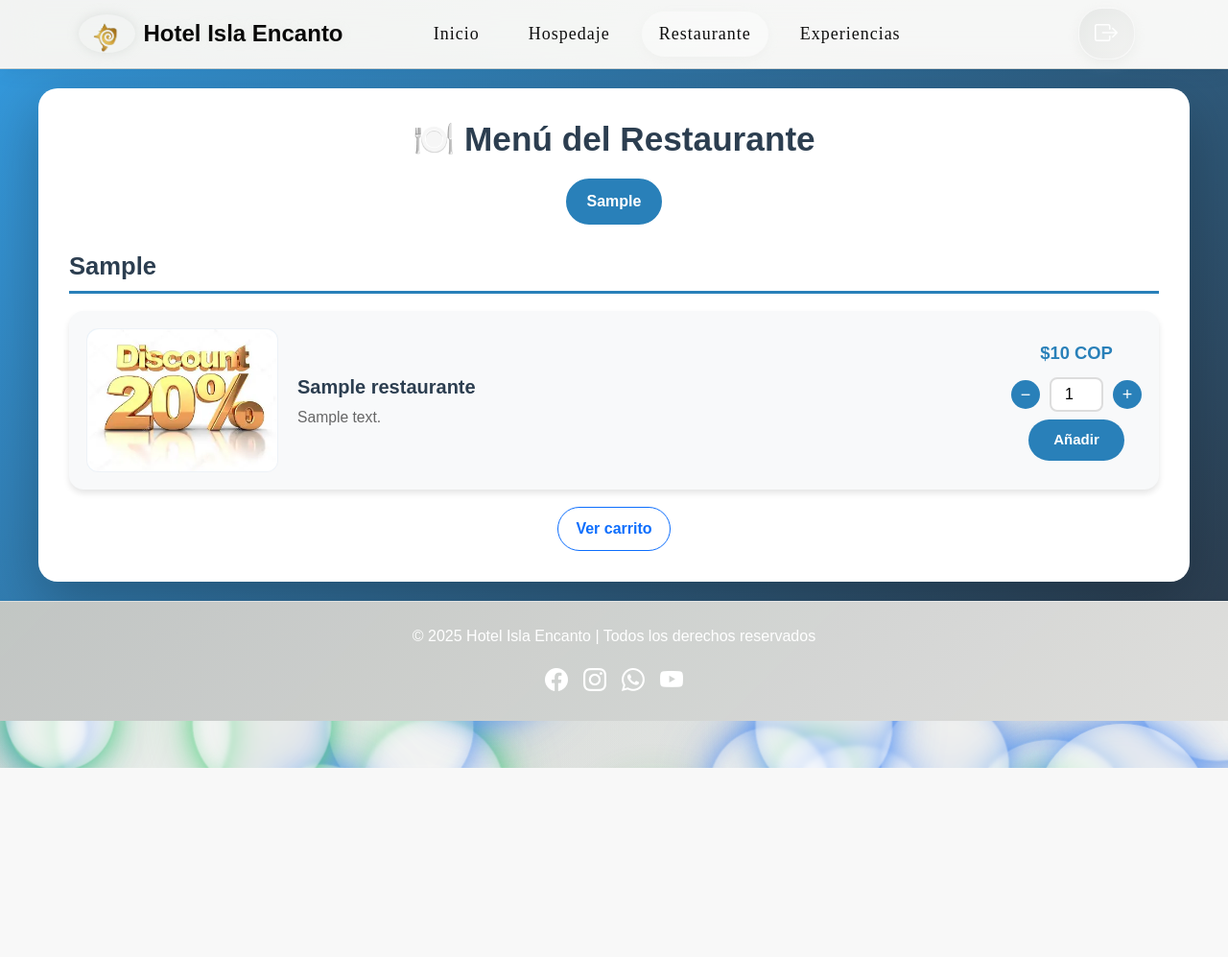
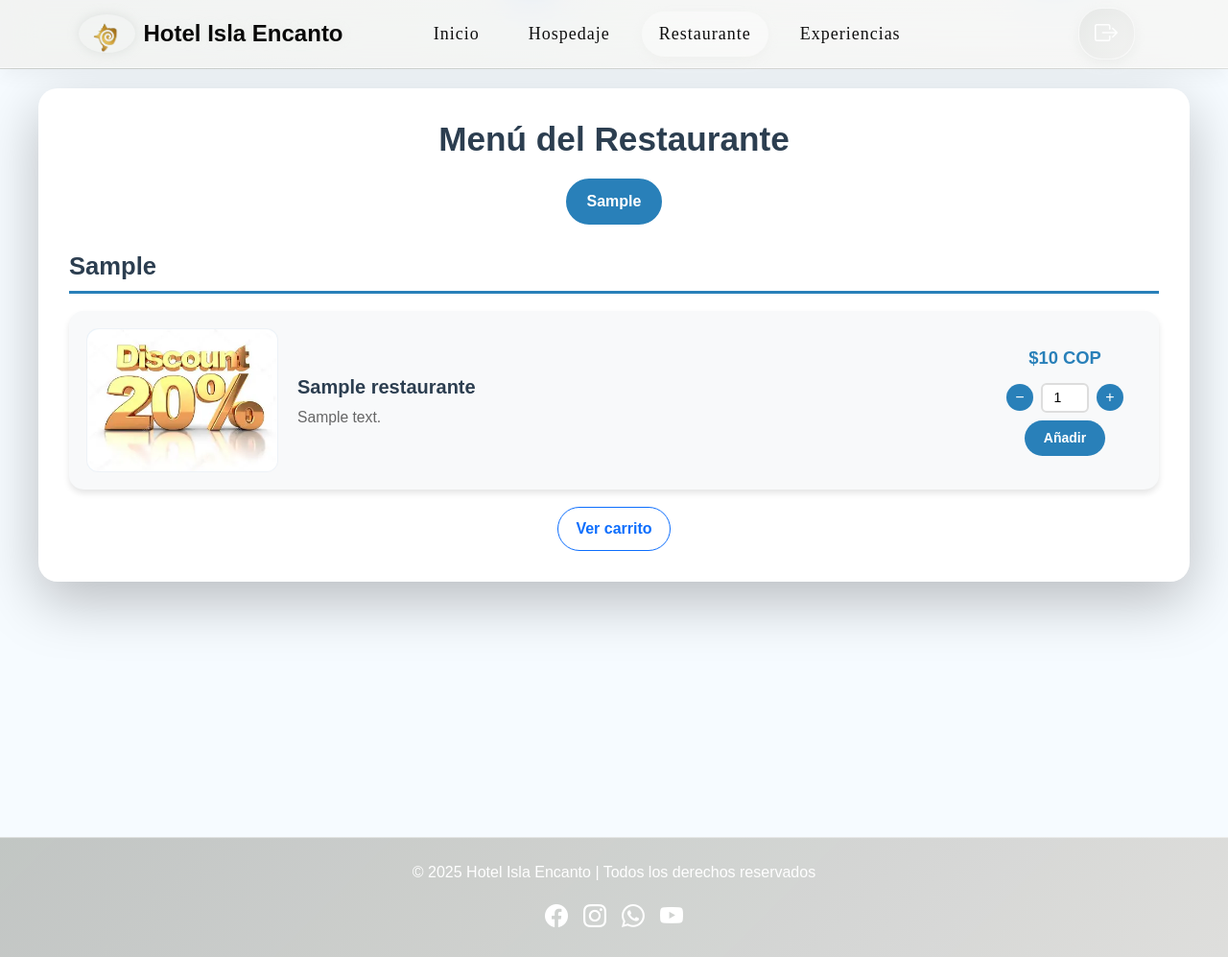
Before and after one commit to Sofiavelasco177/Resort_encanto, a Flask app: page /restaurante_usuario in a window 1280 px wide. Shown: the whole page at 96% size. Before the commit the page ends 800 px from the top, so only its background shows below. Run offline with Flask 3, Linux system fonts and the light colour scheme; tables that the repository leaves empty hold one stand-in row (values such as "Sample post"); parts of the project's set-up code (start-up, migrations or seed data) failed here and were passed over.

Commit message:
Add animated bubble background to menu page
Introduces a visually appealing animated bubble background to restaurante_usuario.html using CSS and JavaScript. Also refines menu item styles for improved layout and appearance, and adjusts some UI element sizes for better consistency.

```diff
--- a/Templates/usuario/restaurante_usuario.html
+++ b/Templates/usuario/restaurante_usuario.html
@@ -4,8 +4,9 @@
 <style>
   /* Página estilo referencia */
   .menu-bg {
-    background: linear-gradient(135deg, #3498db 0%, #2c3e50 100%);
+    background-color: #f6fbff;
     padding: 20px 0;
+    min-height: 100vh;
   }
   .menu-container {
     max-width: 1200px;
@@ -42,13 +43,13 @@
   .item-info { display:flex; flex-direction:column; gap:6px; }
   .item-name { font-size:1.25em; font-weight:800; color:#2c3e50; }
   .item-description { color:#666; font-size:.98em; line-height:1.4; }
-  .item-actions { display:flex; flex-direction:column; align-items:center; gap:12px; }
+  .item-actions { display:flex; flex-direction:column; align-items:center; gap:12px; min-width: 160px; }
   .item-price { font-size:1.15em; font-weight:800; color:#2980b9; }
-  .quantity-control { display:flex; align-items:center; gap:10px; }
-  .quantity-btn { width:30px; height:30px; border:none; background:#2980b9; color:#fff; border-radius:50%; cursor:pointer; font-size:18px; display:flex; align-items:center; justify-content:center; transition:.2s; }
+  .quantity-control { display:flex; align-items:center; gap:8px; justify-content:center; }
+  .quantity-btn { width:28px; height:28px; border:none; background:#2980b9; color:#fff; border-radius:50%; cursor:pointer; font-size:16px; display:flex; align-items:center; justify-content:center; transition:.2s; }
   .quantity-btn:hover { background:#1f618d; transform: scale(1.08); }
-  .quantity-input { width:56px; text-align:center; border:2px solid #ddd; border-radius:8px; padding:4px; font-size:16px; }
-  .add-btn { padding:10px 26px; background:#2980b9; color:#fff; border:none; border-radius:25px; cursor:pointer; font-size:15px; font-weight:700; transition:.2s; }
+  .quantity-input { width:50px; text-align:center; border:2px solid #ddd; border-radius:6px; padding:3px; font-size:14px; }
+  .add-btn { padding:8px 20px; background:#2980b9; color:#fff; border:none; border-radius:20px; cursor:pointer; font-size:14px; font-weight:700; transition:.2s; white-space: nowrap; }
   .add-btn:hover { background:#1f618d; transform: scale(1.03); }
   @media (max-width: 768px){
     .menu-item { grid-template-columns: 1fr; text-align:center; }
@@ -57,11 +58,42 @@
   }
   .cart-cta { display:flex; justify-content:center; margin-top: 10px; }
   .cart-cta .btn { border-radius:25px; padding:10px 18px; font-weight:700; }
+
+  /* Bubble animated background */
+  .bubble-layer{ position: fixed; inset: 0; width: 100%; height: 100%; overflow: hidden; pointer-events: none; z-index: 0; }
+  .menu-container { position: relative; z-index: 1; }
+
+  .bubble{
+      position: absolute;
+      border-radius: 50%;
+      background: rgba(255,255,255,0.4);
+      -webkit-backdrop-filter: blur(2px);
+      backdrop-filter: blur(2px);
+      animation-name: float;
+      animation-timing-function: ease-in-out;
+      animation-iteration-count: infinite;
+  }
+  .bubble.blue{ box-shadow: 0 0 30px rgba(59,130,246,0.6), 0 0 60px rgba(59,130,246,0.4), inset 0 0 20px rgba(59,130,246,0.3); }
+  .bubble.green{ box-shadow: 0 0 30px rgba(34,197,94,0.6), 0 0 60px rgba(34,197,94,0.4), inset 0 0 20px rgba(34,197,94,0.3); }
+
+  @keyframes float{
+      0%{ transform: translateY(0) translateX(0) scale(1); opacity: 0; }
+      10%{ opacity: 1; }
+      90%{ opacity: 1; }
+      100%{ transform: translateY(-110vh) translateX(var(--float-x)) scale(var(--float-scale)); opacity: 0; }
+  }
+
+  @media (prefers-reduced-motion: reduce){
+      .bubble{ animation: none !important; display: none !important; }
+      .bubble-layer{ display: none !important; }
+  }
 </style>
 
 <div class="menu-bg">
+  <!-- Animated bubble background layer -->
+  <div id="bubble-layer" class="bubble-layer"></div>
   <div class="menu-container">
-    <h1 class="menu-title">🍽️ Menú del Restaurante</h1>
+    <h1 class="menu-title"> Menú del Restaurante</h1>
 
     {% if categorias and grupos %}
     <!-- Tabs de categorías -->
@@ -85,7 +117,7 @@
               {% if img %}
                 <img src="{{ media_url(img) }}" alt="{{ p.nombre }}" onerror="this.style.display='none'">
               {% else %}
-                <span class="emoji">🍽️</span>
+                <span class="emoji"></span>
               {% endif %}
             </div>
             <div class="item-info">
@@ -156,5 +188,54 @@
     }
     return true; // permitir submit
   }
+
+  // Bubble animation script
+  function createBubble() {
+    const bubble = document.createElement('div');
+    bubble.className = 'bubble';
+
+    // Random size between 20px and 100px
+    const size = Math.random() * 80 + 20;
+    bubble.style.width = size + 'px';
+    bubble.style.height = size + 'px';
+
+    // Random horizontal position
+    bubble.style.left = Math.random() * 100 + '%';
+
+    // Random color (blue or green)
+    bubble.classList.add(Math.random() > 0.5 ? 'blue' : 'green');
+
+    // Random animation duration
+    const duration = Math.random() * 10 + 15; // 15-25 seconds
+    bubble.style.animationDuration = duration + 's';
+
+    // Random horizontal drift
+    const drift = (Math.random() - 0.5) * 200; // -100px to 100px
+    const scale = Math.random() * 0.5 + 0.5; // 0.5 to 1
+    bubble.style.setProperty('--float-x', drift + 'px');
+    bubble.style.setProperty('--float-scale', scale);
+
+    // Add to bubble layer
+    const bubbleLayer = document.getElementById('bubble-layer');
+    if (bubbleLayer) {
+      bubbleLayer.appendChild(bubble);
+
+      // Remove bubble after animation
+      setTimeout(() => {
+        if (bubble.parentNode) {
+          bubble.parentNode.removeChild(bubble);
+        }
+      }, duration * 1000);
+    }
+  }
+
+  // Create bubbles periodically
+  function startBubbles() {
+    createBubble();
+    setTimeout(startBubbles, Math.random() * 3000 + 1000); // 1-4 seconds
+  }
+
+  // Start bubble animation when page loads
+  document.addEventListener('DOMContentLoaded', startBubbles);
 </script>
 {% endblock %}
```
